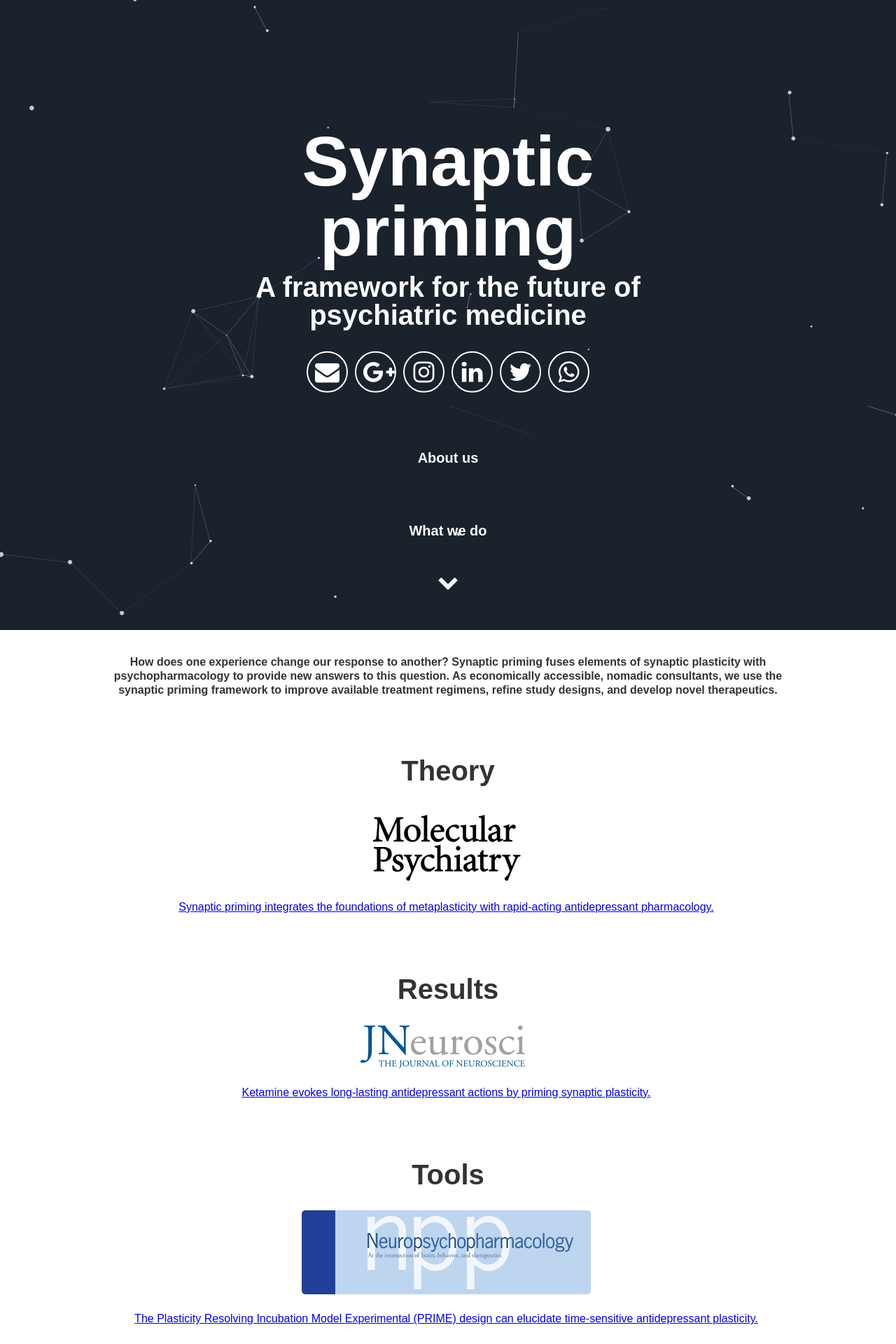
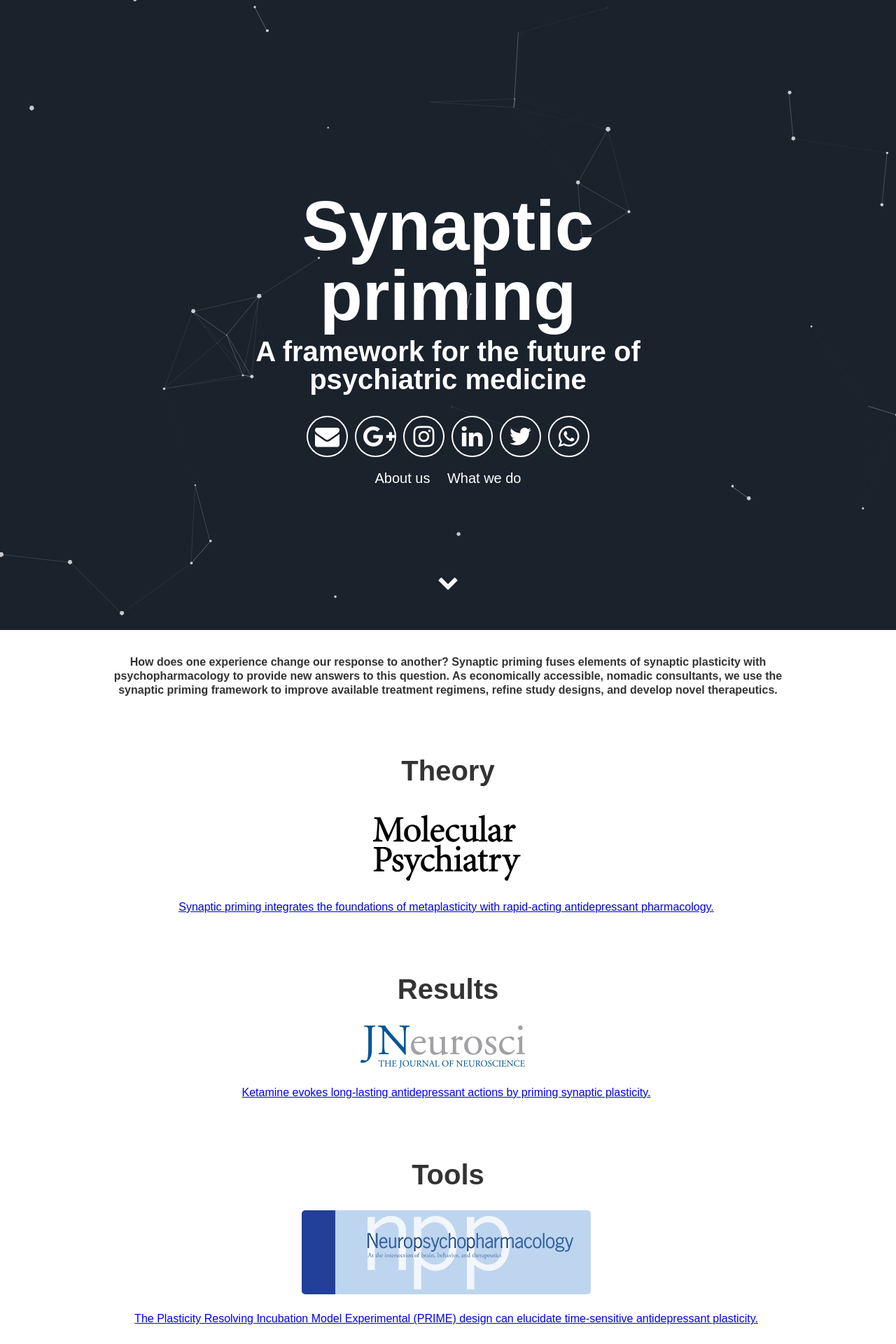
Before and after one commit to synaptic-priming/Nomad, a Jekyll site: the page built from index.html, in a window 1280 px wide. Shown: the top 1920 px of the page at 70% size. Built offline with Jekyll 4.4.1, drawn with Linux system fonts in a browser that asks for light colours.

Commit message:
Update header.html

```diff
--- a/_includes/header.html
+++ b/_includes/header.html
@@ -14,8 +14,8 @@
         <a aria-label="My Whatsapp" target="_blank" href="https://wa.me/16785427932"><i class="icon fa fa-whatsapp" ></i></a>
       </div>
       <div class="header-links">
-       <h2> <a class="link" href="#about" data-scroll>About us</a> </h2>
-       <h2> <a class="link" href="#projects" data-scroll>What we do</a> </h2>
+        <a class="link" href="#about" data-scroll>About us</a>
+        <a class="link" href="#projects" data-scroll>What we do</a>
       </div>
   </div>
   <a class="down" href="#about" data-scroll><i class="icon fa fa-chevron-down" aria-hidden="true"></i></a>
```
